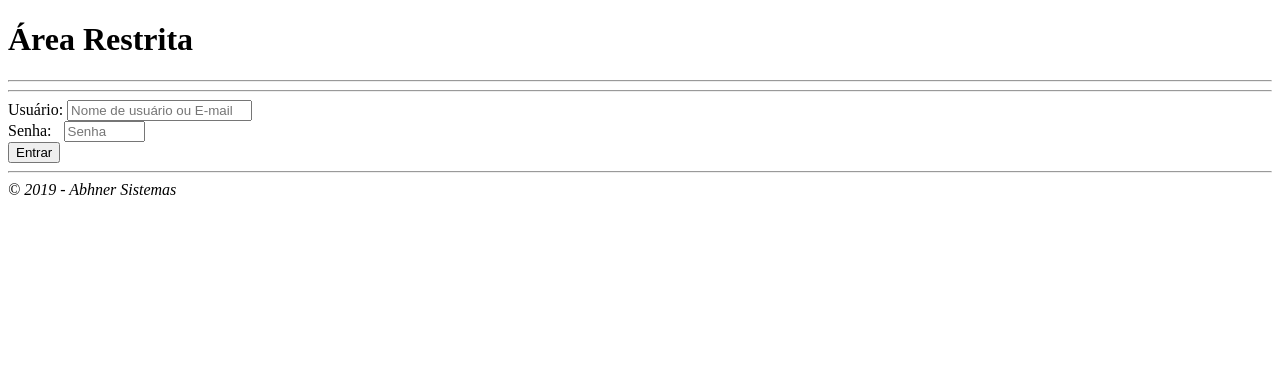
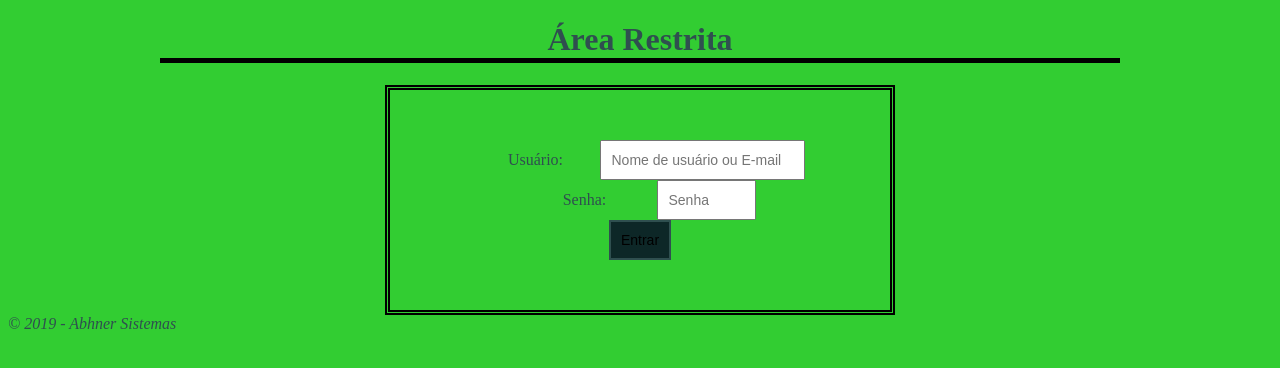
Before and after one commit to AbhnerSilvaGil/Formulario, a plain HTML site: page index.html in a window 1280 px wide. Drawn offline with Linux system fonts and the light colour scheme.

Commit message:
melhorias

```diff
--- a/index.html
+++ b/index.html
@@ -4,21 +4,19 @@
         <meta charset="utf-8">
         <title>Login</title>
     </head>
-    <body>
-        <h1>Área Restrita</h1>
-        <hr>
+    <body style="color: #2F4F4F ; background: #32CD32 ; font-family: Cantarell Extra Bold">
+        <h1 style="border-bottom: 5px solid black ; width: 960px ; text-align: center ; margin-left: auto ; margin-right: auto">Área Restrita</h1>
 
-    <hr>
         <!--CONTAINER-->
-        <form name="form_login" action="inicial.html" method="post">
+        <form name="form_login" action="inicial.html" method="post" style="border: 5px double black; width: 400px ; text-align: center ; margin-left: auto ; margin-right: auto ; padding: 50px">
 
-            <lable for="usuario">Usuário:</label> <input name="usuario" id="usuario" maxlength="50" placeholder="Nome de usuário ou E-mail"> <br>
+            <label for="usuario" style="font-weight: blod ; display: inline-block ; width: 100px ; padding: 10px">Usuário:</label> <input style="padding: 10px; font-size: 14px" name="usuario" id="usuario" maxlength="50" placeholder="Nome de usuário ou E-mail"> <br>
 
-            <label for="Senha">Senha:</label> &nbsp; <input name="Senha" id="Senha" type="password" maxlength="10" size="7" placeholder="Senha"> <br>
-            <button>Entrar</button>
+            <label for="Senha" style="font-weight: blod ; display: inline-block ; width: 100px ; padding: 10px">Senha:</label> &nbsp; <input style="padding: 10px; font-size: 14px" name="Senha" id="Senha" type="password" maxlength="10" size="7" placeholder="Senha"> <br>
+
+            <button style="padding: 10px; font-size: 14px ; border: 2px solid #2F4F4F ; background: rgb(13, 39, 39) ; margin-left: auto ; margin-right: auto">Entrar</button>
 
         </form>
-     <hr>
     </body>
     <footer>
         <em>&copy; 2019 - Abhner Sistemas</em>
```
